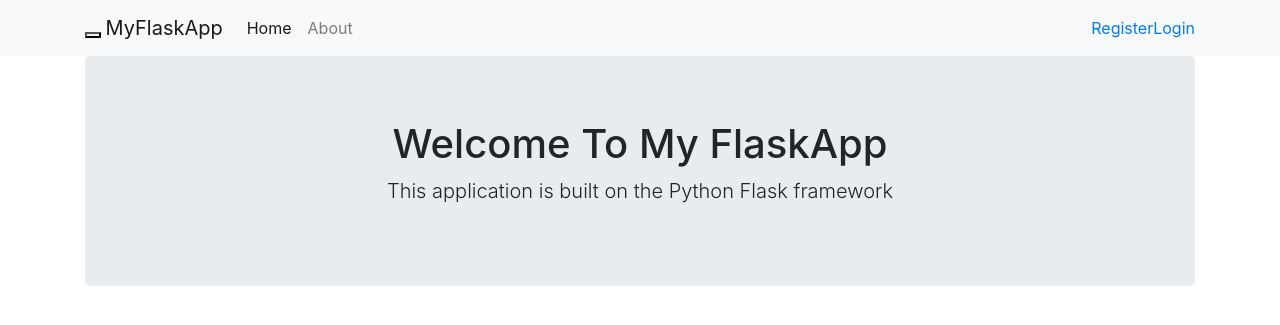
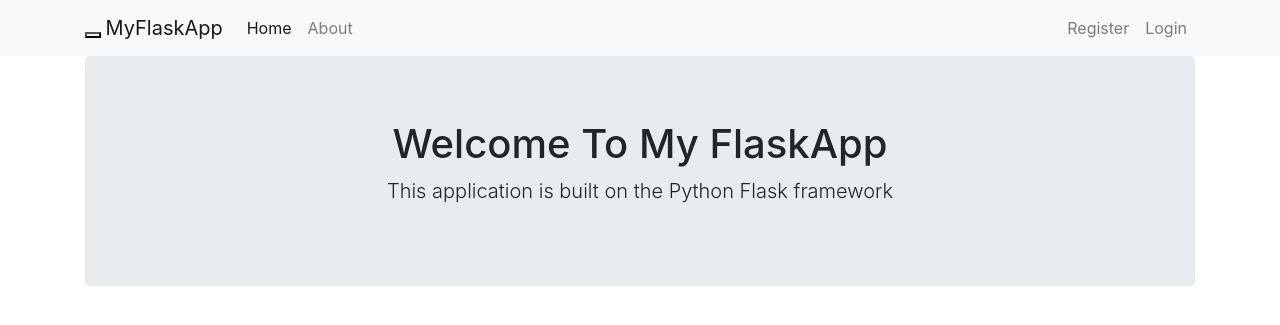
Before and after one commit to daviirose/py, a Flask app: page / in a window 1280 px wide. Shown: the top 325 px of the page. Run offline with Flask 2, Linux system fonts and the light colour scheme; some libraries are stand-ins or nearby versions.

Commit message:
finished right nav bar

```diff
--- a/templates/includes/_navbar.html
+++ b/templates/includes/_navbar.html
@@ -24,8 +24,8 @@
             <li><a href="/dashboard">Dashboard</a></li>
             <li><a href="/logout">Logout</a></li>
           {% else %}
-            <li><a href="/register">Register</a></li>
-            <li><a href="/login">Login</a></li>
+            <li><a class="nav-link" href="/register">Register</a></li>
+            <li><a class="nav-link" href="/login">Login</a></li>
           {% endif %}
 
         </ul>
```
